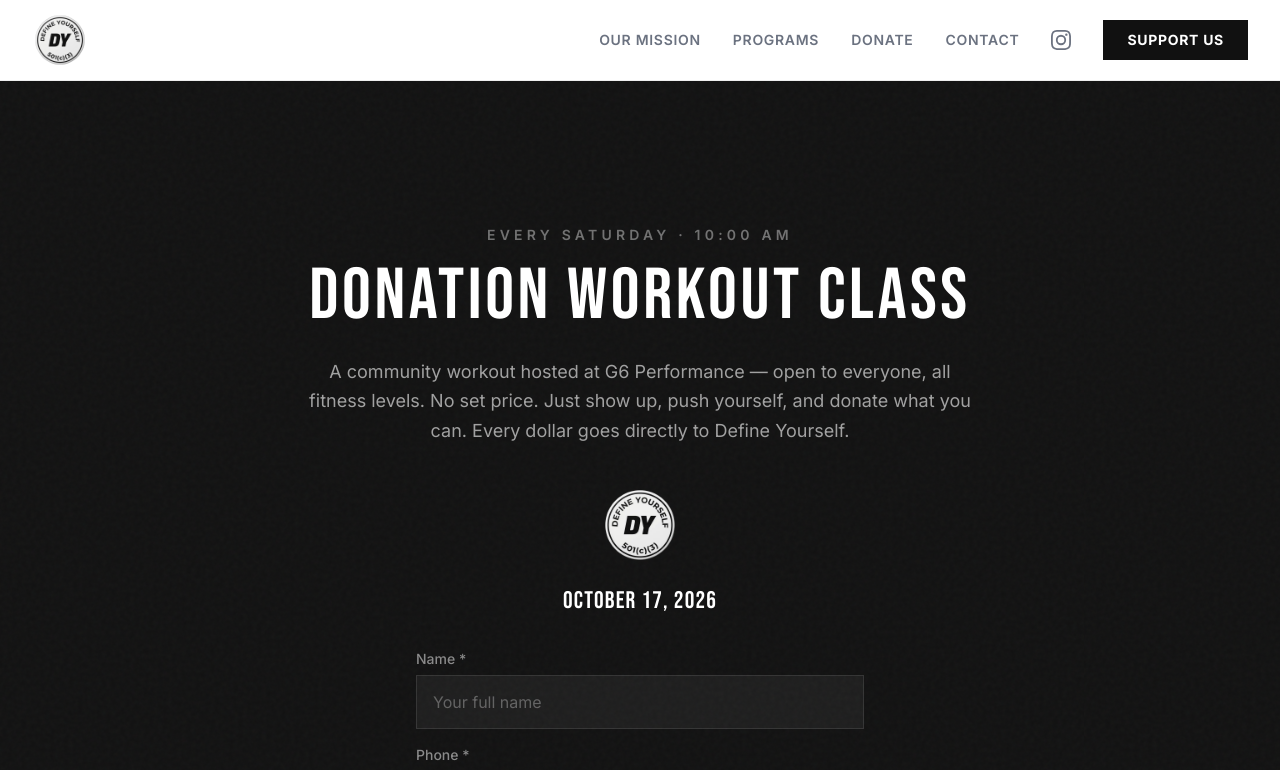
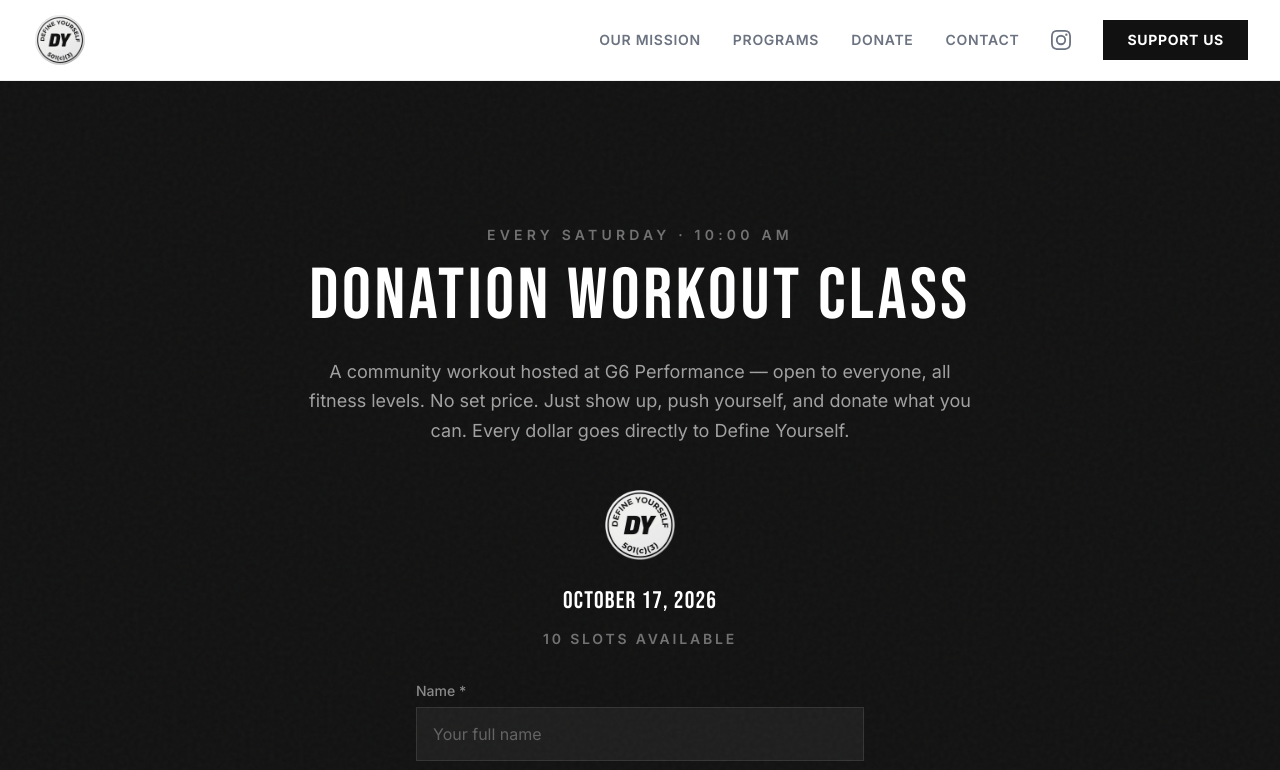
Before and after one commit to G6perform/defineyourself, a Next.js app: page /donation-workout in a window 1280 px wide. Shown: the top 770 px of the page. Built offline with nearby package versions, Linux system fonts and the light colour scheme.

Commit message:
Add 10 slots available text

```diff
--- a/src/app/donation-workout/HeroSignup.tsx
+++ b/src/app/donation-workout/HeroSignup.tsx
@@ -76,7 +76,8 @@
         height={80}
         className="rounded-full mx-auto mb-5"
       />
-      <p className="font-display text-2xl tracking-wider mb-8">{nextSaturday}</p>
+      <p className="font-display text-2xl tracking-wider mb-3">{nextSaturday}</p>
+      <p className="text-white/40 text-sm font-semibold uppercase tracking-[0.2em] mb-8">10 Slots Available</p>
       <form onSubmit={handleSubmit} className="space-y-4 text-left">
         <div>
           <label className="block text-white/50 text-sm font-medium mb-1.5">Name *</label>
```
